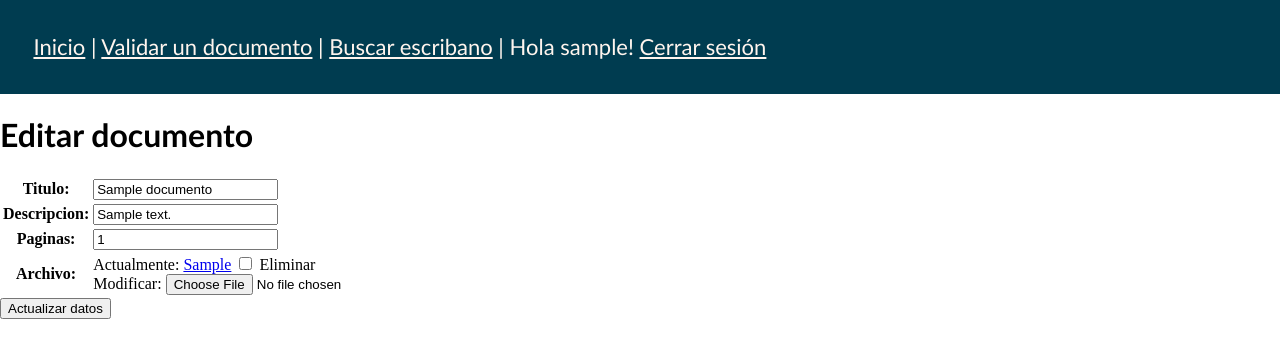
After one commit to Informatorio2021COM05/legalDocs, a Django app: a page that uses templates/base.html in a window 1280 px wide. The commit adds this page. Shown: the top 358 px of the page. Run offline with Django 3.2, Linux system fonts and the light colour scheme; a user stored in the database is signed in; tables that the repository leaves empty hold one stand-in row (values such as "Sample post").

Commit message:
Cargar y editar documentos, solo con usuario logueado

```diff
--- a/principal/forms.py
+++ b/principal/forms.py
@@ -2,6 +2,7 @@ from django import forms
 from django.forms import ModelForm
 from .models import Documento
 from .validators import validate_file_extension
+
 
 class DocumentoForm(ModelForm):
     título = forms.CharField(max_length=50)
--- a/principal/models.py
+++ b/principal/models.py
@@ -20,7 +20,7 @@ class Documento(models.Model):
     titulo = models.CharField(max_length=50)
     descripcion = models.CharField(max_length=300, default='', blank=True)
     paginas = models.PositiveIntegerField()
-    archivo = models.FileField(upload_to="documentos/")
+    archivo = models.FileField(upload_to="documentos/", blank=True, null=True)
     slug = models.CharField(max_length=4, blank=True, editable=False, unique=True)
     cliente = models.ForeignKey(CustomUser, on_delete=models.CASCADE, related_name='+')
     escribano = models.ForeignKey(Escribano, on_delete=models.CASCADE)
@@ -29,11 +29,11 @@ class Documento(models.Model):
         return self.titulo
 
     def get_absolute_url(self):
-        return reverse('detalle_documento', args=[str(self.id)])
+        return reverse('principal:detalle_documento', args=[str(self.slug)])
 
     def save(self, *args, **kwargs):
         if not self.slug:
-            self.slug = get_random_string(length=4)
+            self.slug = get_random_string(length=4) + '-' + get_random_string(length=4)
         success = False
         failures = 0
         while not success:
@@ -44,6 +44,6 @@ class Documento(models.Model):
                 if failures > 5:
                     raise
                 else:
-                    self.slug = get_random_string(length=4)
+                    self.slug = get_random_string(length=4) + '-' + get_random_string(length=4)
             else:
                 success = True
--- a/principal/urls.py
+++ b/principal/urls.py
@@ -4,13 +4,13 @@ from . import views
 app_name = 'principal'
 urlpatterns = [
     path('', views.HomePageView.as_view(), name='index'),
-    path('validar_documento/', views.validar_documento, name='validar_documento'),
+    path('validar/', views.validar, name='validar'),
     path('buscador_escribano/', views.BuscadorView.as_view(), name='buscador_escribano'),
     path('detalle_perfil/', views.perfil_cliente, name='detalle_perfil'),
     path('editar_perfil/<int:pk>', views.EditarUsuarioView.as_view(), name= 'editar_perfil'),
     path('detalle_escribano/<int:pk>', views.DetalleEscribanoView.as_view(), name='detalle_escribano'),
-    path('resultado_busqueda/', views.resultado_busqueda, name='resultado_busqueda'),
     path('cargar_documento/', views.CargarDocumentoView.as_view(), name= 'cargar_documento'),
-    path('<slug:slug>', views.DetalleDocumentoView.as_view(), name= 'detalle_documento'),
+    path('<slug:slug>/', views.DetalleDocumentoView.as_view(), name= 'detalle_documento'),
+    path('<slug:slug>/editar_documento', views.EditarDocumentoView.as_view(), name= 'editar_documento'),
     path('carga_exitosa/', views.CargaExitosaView.as_view(), name= 'carga_exitosa')
 ]
--- a/principal/views.py
+++ b/principal/views.py
@@ -1,23 +1,17 @@
-from django.shortcuts import render
+from django.shortcuts import render, reverse
 from cuentas.models import CustomUser, Escribano
 from .models import Documento
 from django.views.generic import TemplateView, ListView, DetailView
 from django.views.generic.edit import CreateView, UpdateView
 from django.db.models import Q
-from .forms import DocumentoForm
 from django.urls import reverse_lazy
+from django.contrib.auth.mixins import LoginRequiredMixin
 
 
 class HomePageView(TemplateView):
     template_name = 'principal/index.html'
 
 
-
-def validar_documento(request):
-    return render(request, 'principal/validar_documento.html', context=None)
-
-def cargar_documento(request):
-    return render(request, 'principal/cargar_documento.html', context=None)
 
 def buscador_escribano(request):
     queryset = request.GET.get("buscar")
@@ -51,37 +45,51 @@ class BuscadorView(ListView):
 def perfil_cliente(request):
     return render(request, 'principal/perfil_cliente.html', context=None)
 
-class EditarUsuarioView(UpdateView):
+
+class EditarUsuarioView(LoginRequiredMixin, UpdateView):
     model = CustomUser
     template_name = 'principal/editar_cliente.html'
     fields = '__all__'
+    login_url = '/cuentas/login/'
+
 
 class DetalleEscribanoView(DetailView):
     model = Escribano
     template_name = 'principal/detalle_escribano.html'
 
 
-def perfil_escribano_publico(request):
-    return render(request, 'principal/perfil_escribano_desde_usuario.html', context=None)
 
-def perfil_escribano(request):
-    return render(request, 'principal/perfil_escribano.html', context=None)
+class CargarDocumentoView(LoginRequiredMixin, CreateView):
+    model = Documento
+    template_name = 'principal/cargar_documento.html'
+    fields = ['titulo', 'descripcion', 'paginas', 'escribano']
+    login_url = '/cuentas/login/'
 
-def resultado_busqueda(request):
-    return render(request, 'principal/resultado_busqueda.html', context=None)
-
-
-class CargarDocumentoView(CreateView):
-    model = Documento
-    success_url = reverse_lazy('principal:carga_exitosa')
-    template_name = 'principal/cargar_documento.html'
-    fields = ['titulo', 'descripcion', 'paginas', 'archivo', 'cliente', 'escribano']
-
+    def form_valid(self, form):
+        form.instance.cliente = self.request.user
+        return super().form_valid(form)
 
 class CargaExitosaView(TemplateView):
     template_name = 'principal/carga_exitosa.html'
 
-class DetalleDocumentoView(DetailView):
+
+
+class DetalleDocumentoView(LoginRequiredMixin, DetailView):
     model = Documento
     template_name = 'principal/detalle_documento.html'
     slug_field = 'slug'
+    login_url = '/cuentas/login/'
+
+
+
+class EditarDocumentoView(LoginRequiredMixin, UpdateView):
+    model= Documento
+    fields= ('titulo', 'descripcion', 'paginas', 'archivo')
+    template_name = 'principal/editar_documento.html'
+    slug_field = 'slug'
+    login_url = '/cuentas/login/'
+
+
+
+def validar(request):
+    return render(request, 'principal/validar.html',)
--- a/templates/base.html
+++ b/templates/base.html
@@ -11,7 +11,7 @@
 <body>
     <header>
         <a href="{% url 'principal:index' %}">Inicio</a> |
-        <a href="{% url 'principal:validar_documento' %}">Validar un documento</a> |
+        <a href="{% url 'principal:validar' %}">Validar un documento</a> |
         <a href="{% url 'principal:buscador_escribano' %}">Buscar escribano</a> |
 
         {% if user.is_authenticated %}
--- /dev/null
+++ b/templates/principal/editar_documento.html
@@ -0,0 +1,14 @@
+{% extends 'base.html' %}
+
+{% block titulo %}Editar documento{% endblock titulo %}
+
+{% block content %}
+    <h1>Editar documento</h1>
+    <form method="post" enctype="multipart/form-data">
+        {% csrf_token %}
+        <table>
+            {{ form.as_table }}
+        </table>
+        <button type="submit">Actualizar datos</button>
+    </form>
+{% endblock content %}
--- a/templates/principal/validar_documento.html
+++ b/templates/principal/validar.html
@@ -11,9 +11,9 @@
 
 {% block content %}
         <h1>Validar un documento</h1>
-        <form>
+        <form method='get'>
             <label for="usuario">Ingrese el código del documento que desea validar:</label><br>
-            <input type="text" id="validar" name="validar"><br>
+                <input type="text" id="validar" name="validar"><br>
             <input type="submit" value="Validar">
         </form>
 
```
Also changed, not shown: templates/principal/detalle_documento.html (+9 -1 lines).
